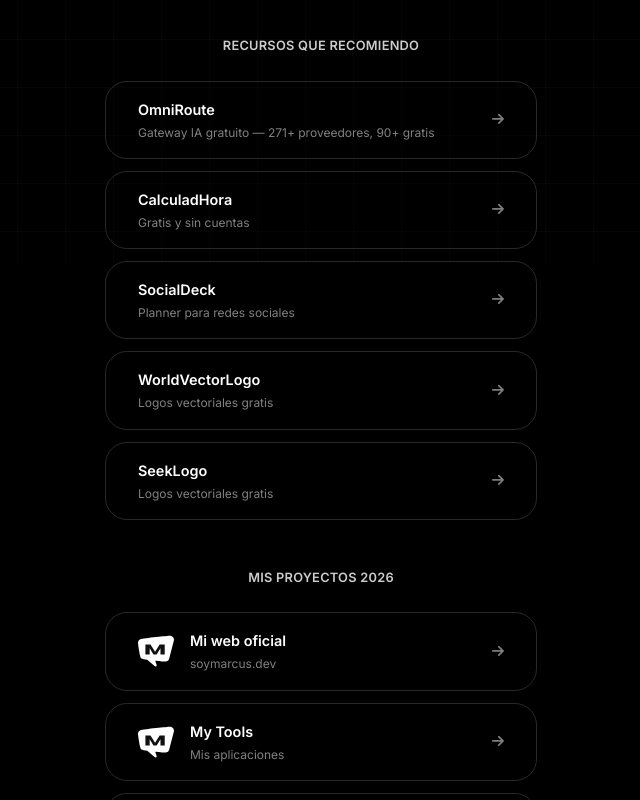
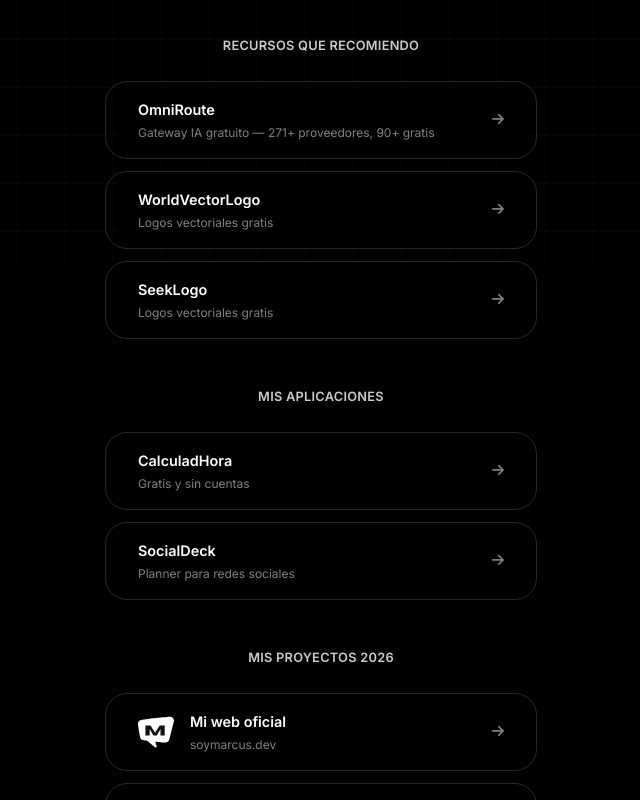
Before and after one commit to Leidreiter/soymarcus, a website: page links.html in a window 1280 px wide. Shown: the part 537-1337 px from the top of the page, without its empty margins (319-959 px from the left). Drawn offline with Linux system fonts and the light colour scheme.

Commit message:
refactor: mover CalculadHora y SocialDeck a nueva sección 'Mis aplicaciones'

```diff
--- a/links.html
+++ b/links.html
@@ -138,26 +138,6 @@
           <div class="resource-info">
             <span class="resource-name">OmniRoute</span>
             <span class="resource-url">Gateway IA gratuito — 271+ proveedores, 90+ gratis</span>
-          </div>
-          <span class="link-arrow"><i class="fa-solid fa-arrow-right"></i></span>
-        </a>
-
-        <!-- Open Design -->
-        <a href="https://calculadhora.soymarcus.dev/" target="_blank" rel="noopener noreferrer" class="resource-card" aria-label="CalculadHora">
-          <img src="https://www.google.com/s2/favicons?domain=soymarcus.dev&sz=64" alt="CalculadHora favicon" class="resource-favicon" width="32" height="32" loading="lazy">
-          <div class="resource-info">
-            <span class="resource-name">CalculadHora</span>
-            <span class="resource-url">Gratis y sin cuentas</span>
-          </div>
-          <span class="link-arrow"><i class="fa-solid fa-arrow-right"></i></span>
-        </a>
-
-        <!-- SocialDeck -->
-        <a href="https://socialdeck.soymarcus.dev/" target="_blank" rel="noopener noreferrer" class="resource-card" aria-label="SocialDeck">
-          <img src="https://www.google.com/s2/favicons?domain=soymarcus.dev&sz=64" alt="SocialDeck favicon" class="resource-favicon" width="32" height="32" loading="lazy">
-          <div class="resource-info">
-            <span class="resource-name">SocialDeck</span>
-            <span class="resource-url">Planner para redes sociales</span>
           </div>
           <span class="link-arrow"><i class="fa-solid fa-arrow-right"></i></span>
         </a>
@@ -323,6 +303,34 @@
       </div>
     </section>
 
+    <!-- ===== MY APPS SECTION ===== -->
+    <section class="section animate-in" aria-label="Mis aplicaciones">
+      <h2 class="section-title">Mis aplicaciones</h2>
+      <div class="links-grid">
+
+        <!-- CalculadHora -->
+        <a href="https://calculadhora.soymarcus.dev/" target="_blank" rel="noopener noreferrer" class="resource-card" aria-label="CalculadHora">
+          <img src="https://www.google.com/s2/favicons?domain=soymarcus.dev&sz=64" alt="CalculadHora favicon" class="resource-favicon" width="32" height="32" loading="lazy">
+          <div class="resource-info">
+            <span class="resource-name">CalculadHora</span>
+            <span class="resource-url">Gratis y sin cuentas</span>
+          </div>
+          <span class="link-arrow"><i class="fa-solid fa-arrow-right"></i></span>
+        </a>
+
+        <!-- SocialDeck -->
+        <a href="https://socialdeck.soymarcus.dev/" target="_blank" rel="noopener noreferrer" class="resource-card" aria-label="SocialDeck">
+          <img src="https://www.google.com/s2/favicons?domain=soymarcus.dev&sz=64" alt="SocialDeck favicon" class="resource-favicon" width="32" height="32" loading="lazy">
+          <div class="resource-info">
+            <span class="resource-name">SocialDeck</span>
+            <span class="resource-url">Planner para redes sociales</span>
+          </div>
+          <span class="link-arrow"><i class="fa-solid fa-arrow-right"></i></span>
+        </a>
+
+      </div>
+    </section>
+
     <!-- ===== PROJECTS 2026 SECTION ===== -->
     <section class="section animate-in" aria-label="Mis Proyectos 2026">
       <h2 class="section-title">Mis Proyectos 2026</h2>
```
